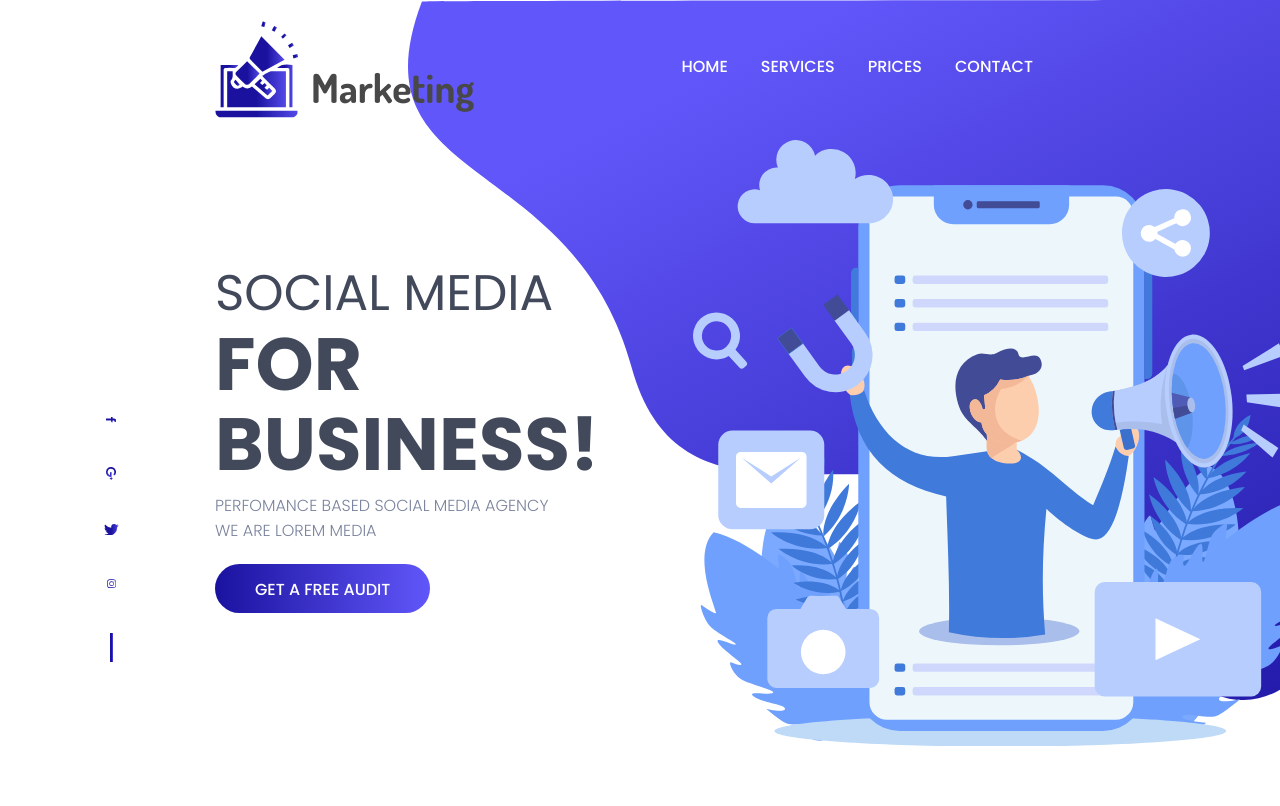
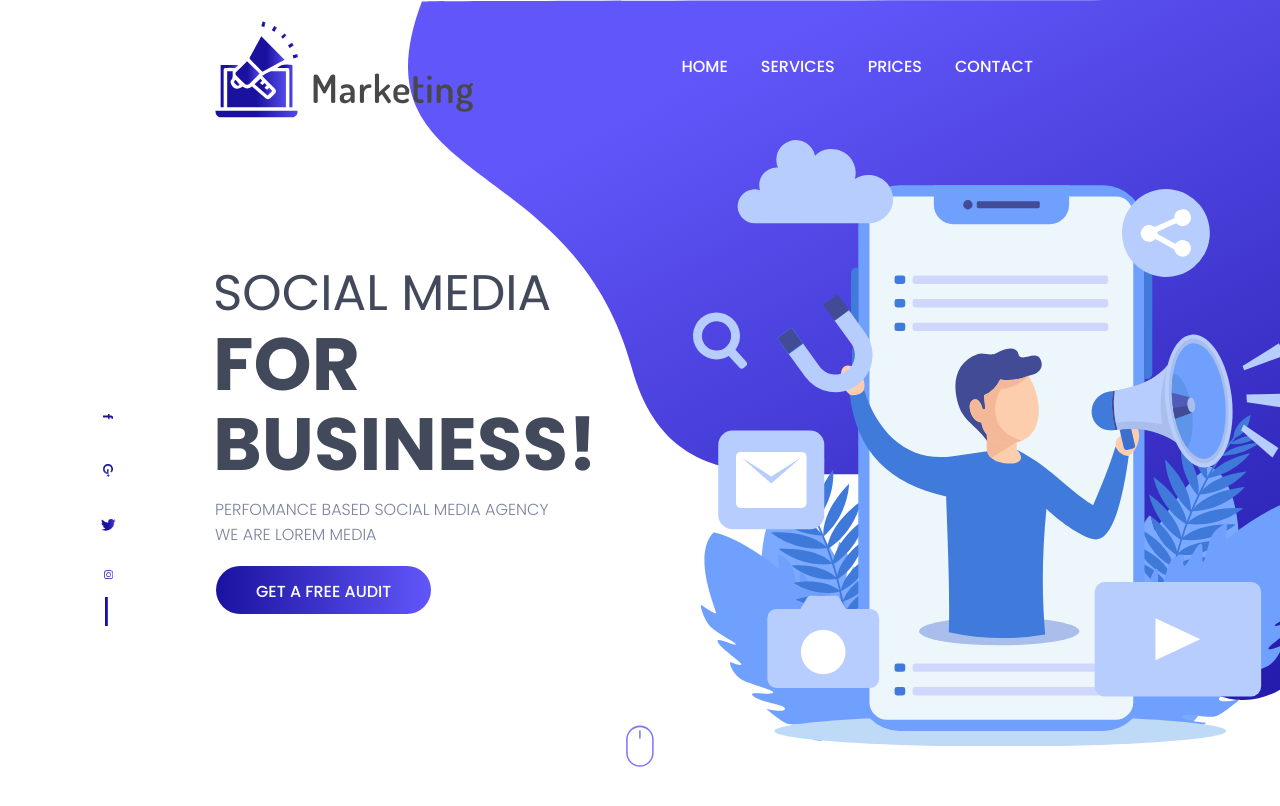
Before and after one commit to ngthuongdoan/legendary-barnacle, a Next.js app: page / in a window 1280 px wide. Shown: the top 806 px of the page. Built offline with nearby package versions, Linux system fonts and the light colour scheme.

Commit message:
feat: :lipstick: DONE Intro section

```diff
--- a/components/Logo/Logo.module.scss
+++ b/components/Logo/Logo.module.scss
@@ -7,11 +7,12 @@
   align-items: flex-end;
   h1 {
     font-family: 'Dosis', sans-serif;
-    font-weight: bold;
+    font-weight: 600;
     margin: 0;
     margin-left: 1.23rem;
     margin-bottom: 1.1rem;
-    font-size: 4rem;
+    font-size: 3.9rem;
     color: $text-color;
+    letter-spacing: 0.1rem;
   }
 }
--- a/components/Section/Introduction/Introduction.module.scss
+++ b/components/Section/Introduction/Introduction.module.scss
@@ -8,12 +8,16 @@
   height: 100%;
   min-height: 100vh;
 }
-
+.scroll-down {
+  width: 100%;
+  text-align: center;
+  transform: translateY(-6.2rem);
+}
 .main-content {
   display: flex;
-  padding-left: 21.5rem;
+  padding-left: 21.3rem;
   padding-top: 2.2rem;
-  gap: 9.4rem;
+  gap: 9.6rem;
   width: 100%;
   &__headline {
     margin-top: 11.3rem;
@@ -32,9 +36,14 @@
       font-weight: 300;
       font-size: 1.6rem;
       color: #7a839e;
-      margin-bottom: 2.1rem;
+      margin-bottom: 1.9rem;
+      margin-top: 0.4rem;
+      margin-left: 0.2rem;
       line-height: 2.5rem;
     }
+  }
+  &__button {
+    margin-left: 0.3rem;
   }
   &__image {
   }
--- a/components/Section/Introduction/Introduction.tsx
+++ b/components/Section/Introduction/Introduction.tsx
@@ -1,12 +1,15 @@
 import Header from '../../Header/Header';
 import PromoteImage from '../../../assets/svg/promote-image.svg';
+import ScrollIcon from '../../../assets/svg/scroll-icon.svg';
 import classes from './Introduction.module.scss';
 import Button from '../../UI/Button/Button';
+import SocialMenu from '../../../components/SocialMenu/SocialMenu';
 interface Props {}
 
 const Introduction = (props: Props) => {
   return (
     <section className={classes.introduction}>
+      <SocialMenu></SocialMenu>
       <Header></Header>
       <div className={classes['main-content']}>
         <div className={classes['main-content__headline']}>
@@ -17,11 +20,14 @@ const Introduction = (props: Props) => {
           <h2>
             PERFOMANCE BASED SOCIAL MEDIA AGENCY <br /> WE ARE LOREM MEDIA
           </h2>
-          <Button>GET A FREE AUDIT</Button>
+          <Button className={classes['main-content__button']}>GET A FREE AUDIT</Button>
         </div>
         <div className={classes['main-content__image']}>
           <PromoteImage></PromoteImage>
         </div>
+      </div>
+      <div className={classes['scroll-down']}>
+        <ScrollIcon></ScrollIcon>
       </div>
     </section>
   );
--- a/components/SocialMenu/SocialMenu.module.scss
+++ b/components/SocialMenu/SocialMenu.module.scss
@@ -6,9 +6,22 @@
   flex-direction: column;
   justify-content: center;
   gap: 4.2rem;
-  left: 10.4rem;
-  top: 41.46rem;
+  left: 10.1rem;
+  top: 41.3rem;
   li {
     text-align: center;
+    &:nth-child(1) {
+      margin-top: -0.1rem;
+    }
+    &:nth-child(3) {
+      margin-top: -0.2rem;
+    }
+    &:nth-child(4) {
+      margin-top: -0.5rem;
+    }
+    &:nth-child(5) {
+      margin-top: -2.6rem;
+      margin-left: -0.3rem;
+    }
   }
 }
--- a/components/UI/Button/Button.module.scss
+++ b/components/UI/Button/Button.module.scss
@@ -10,6 +10,6 @@
   border-radius: 2.5rem;
   border: none;
   padding: 1.3rem 4rem;
-  height: 4.9rem;
+  height: 4.8rem;
   font-family: 'Poppins';
 }
--- a/components/UI/Button/Button.tsx
+++ b/components/UI/Button/Button.tsx
@@ -1,8 +1,9 @@
+import { ClassNameProps } from '../../../model/ClassNameProps';
 import classes from './Button.module.scss';
 interface Props {}
 
-const Button: React.FC<Props> = (props) => {
-  return <button className={classes.btn}>{props.children}</button>;
+const Button: React.FC<Props & ClassNameProps> = (props) => {
+  return <button className={`${classes.btn} ${props.className}`}>{props.children}</button>;
 };
 
 export default Button;
--- /dev/null
+++ b/model/ClassNameProps.ts
@@ -0,0 +1,3 @@
+export type ClassNameProps = {
+  className: string;
+};
--- a/pages/index.tsx
+++ b/pages/index.tsx
@@ -1,11 +1,9 @@
-import SocialMenu from '../components/SocialMenu/SocialMenu';
 import Introduction from '../components/Section/Introduction/Introduction';
 
 export default function Home() {
   return (
-    <div>
-      <SocialMenu></SocialMenu>
+    <>
       <Introduction></Introduction>
-    </div>
+    </>
   );
 }
```
Also changed, not shown: assets/svg/scroll-icon.svg (renamed from assets/svg/Group 1295.svg), 1 other file (tests, documents, lock files or other folders).
